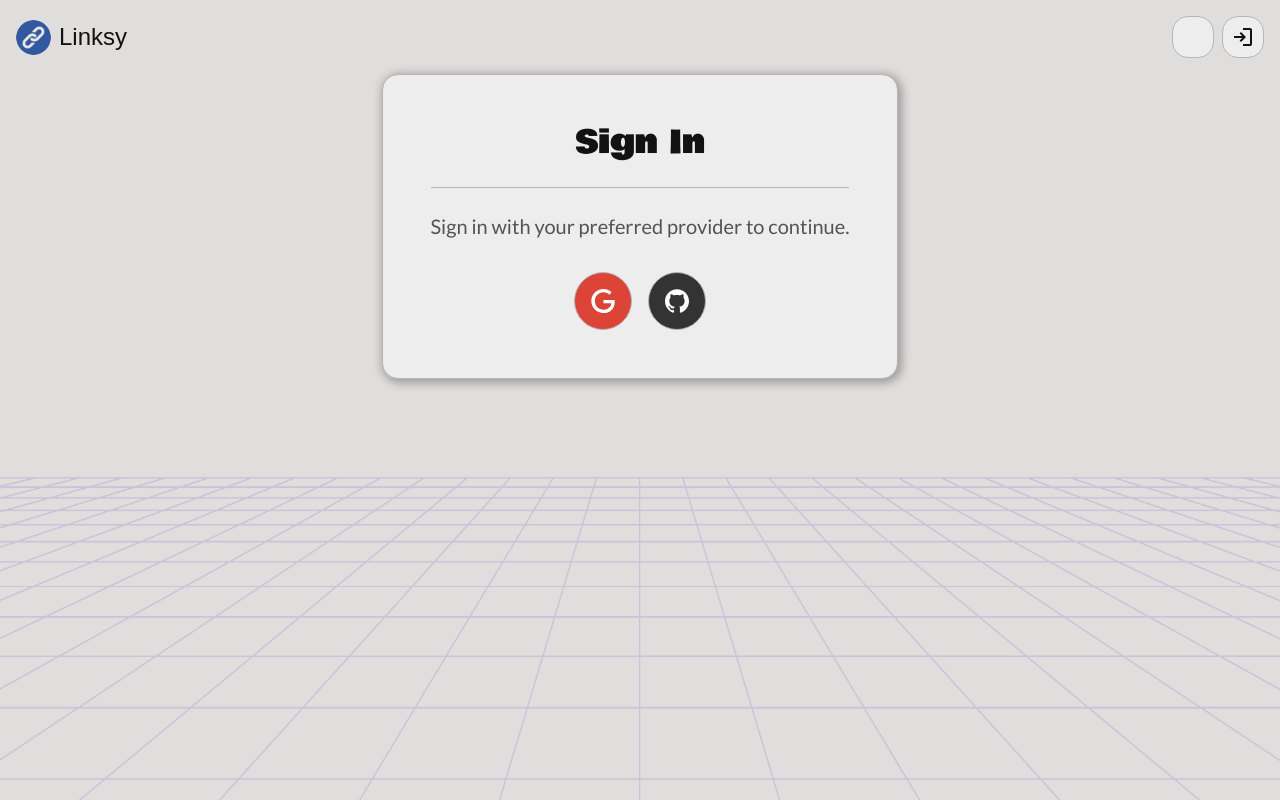
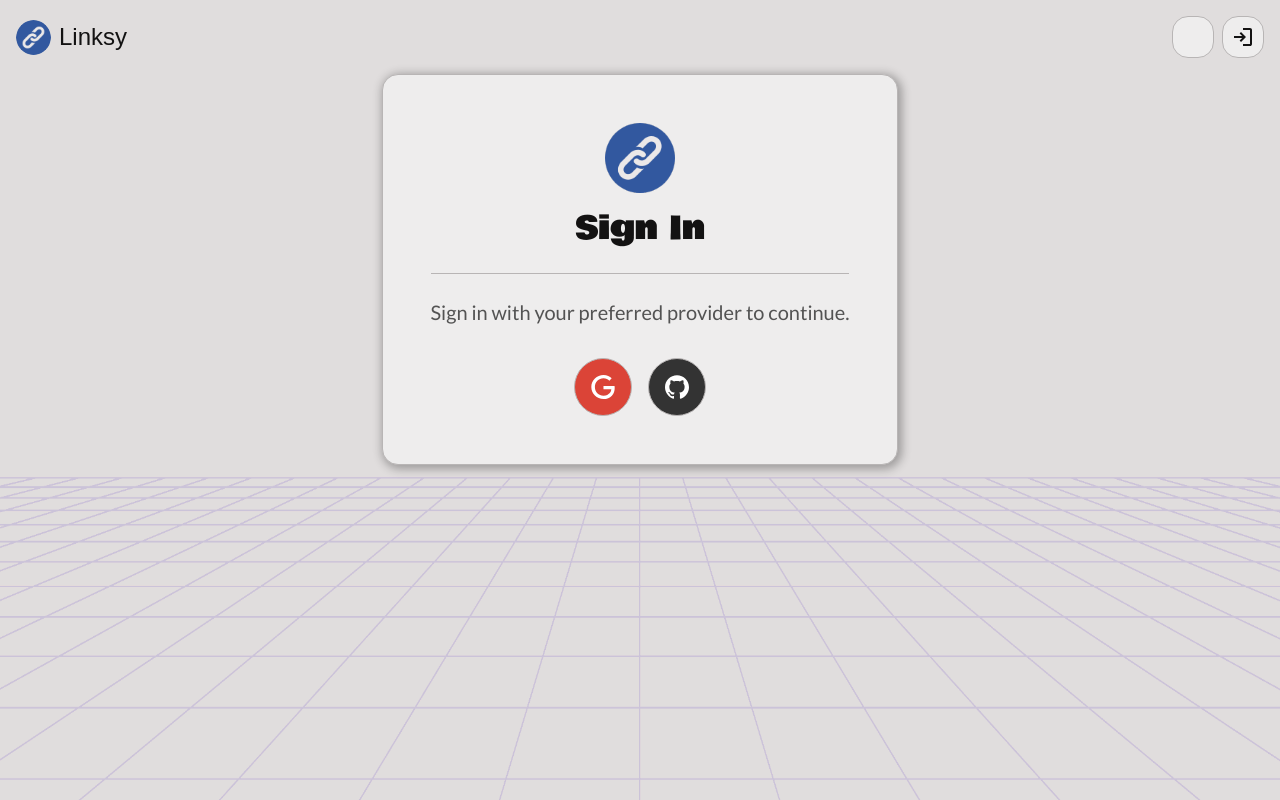
Before and after one commit to matimortari/linksy, a Next.js app: page /login in a window 1280 px wide. Shown: the top 800 px of the page. Built offline with nearby package versions, Linux system fonts and the light colour scheme; no server answers; some icons are missing; a web font is replaced by a local one.

Commit message:
refactor(css): minor CSS tweaks

```diff
--- a/src/app/(root)/login/page.tsx
+++ b/src/app/(root)/login/page.tsx
@@ -31,10 +31,12 @@ export default function Login() {
 					animate={{ opacity: 1, y: 0 }}
 					transition={{ duration: 0.8, ease: "easeOut" }}
 				>
-					<div className="m-8 flex flex-col gap-4 text-center">
+					<div className="m-8 flex flex-col items-center gap-4 text-center">
+						<Image src="/logo.png" alt="Logo" width={70} height={70} />
+
 						<h1 className={`${bowlby.className}`}>Sign In</h1>
 
-						<hr className="my-2" />
+						<hr className="my-2 w-full" />
 
 						<h3 className={`${lato.className} mb-4 text-muted-foreground`}>
 							Sign in with your preferred provider to continue.
```
